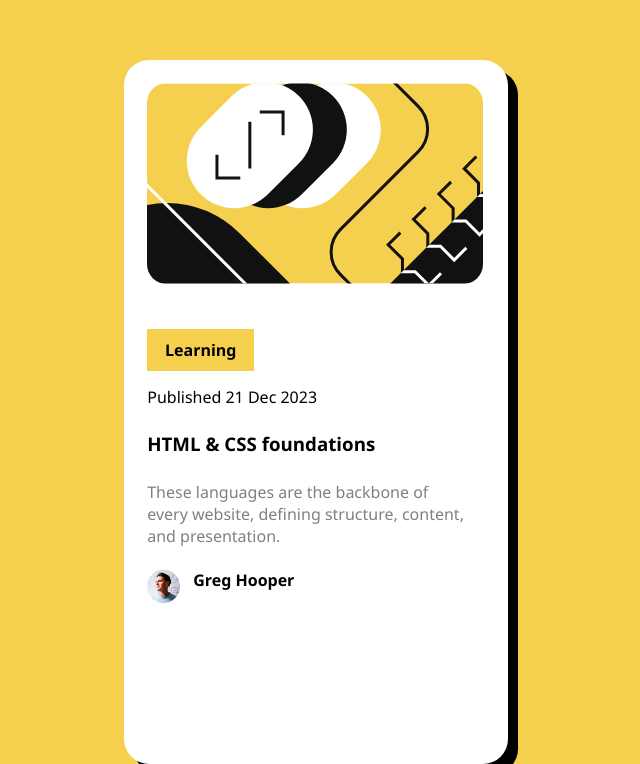
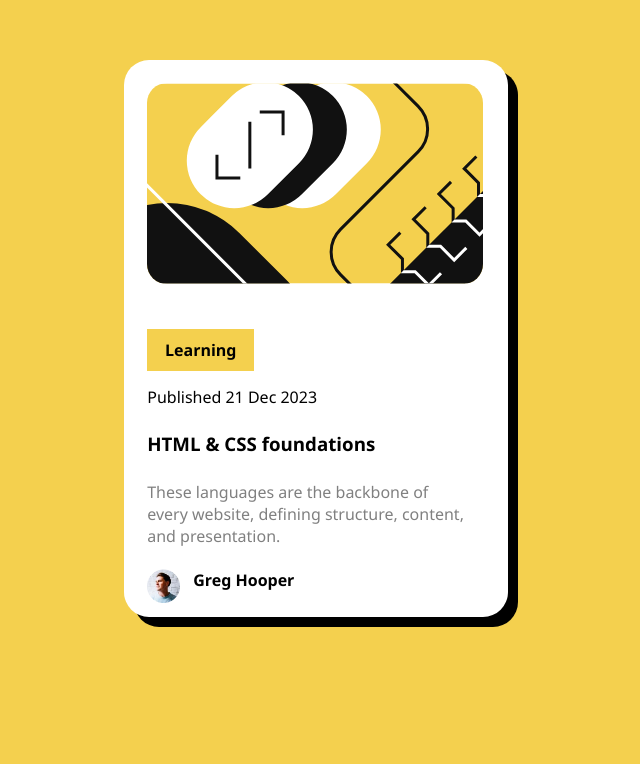
Before and after one commit to yimerahmed/blog-preview-card-main, a plain HTML site: page index.html in a window 1280 px wide. Shown: the part 165-929 px from the top of the page, without its empty margins (298-938 px from the left). After the commit the page ends 816 px from the top, so only its background shows below. Drawn offline with Linux system fonts and the light colour scheme.

Commit message:
Build Blog-preview via html &css

```diff
--- a/assets/blog.css
+++ b/assets/blog.css
@@ -20,14 +20,14 @@ body{
     height: auto;
 }
 .outer{
-        margin: 217px 527px;
-        width: 384px;
-        height: 88vh;
-    background-color: #FFFFFF;
-
-    /* height: 522px; */
-    border-radius: 25px;
-    box-shadow: 10px 10px 0 0 black;
+    margin: 217px 527px;
+    width: 384px;
+background-color: #FFFFFF;
+/* padding: 25px; */
+height: 522px;
+border-radius: 25px;
+box-shadow: 10px 10px 0 0 black;
+padding-bottom: 35px;
 
 }
 .learning{
```
